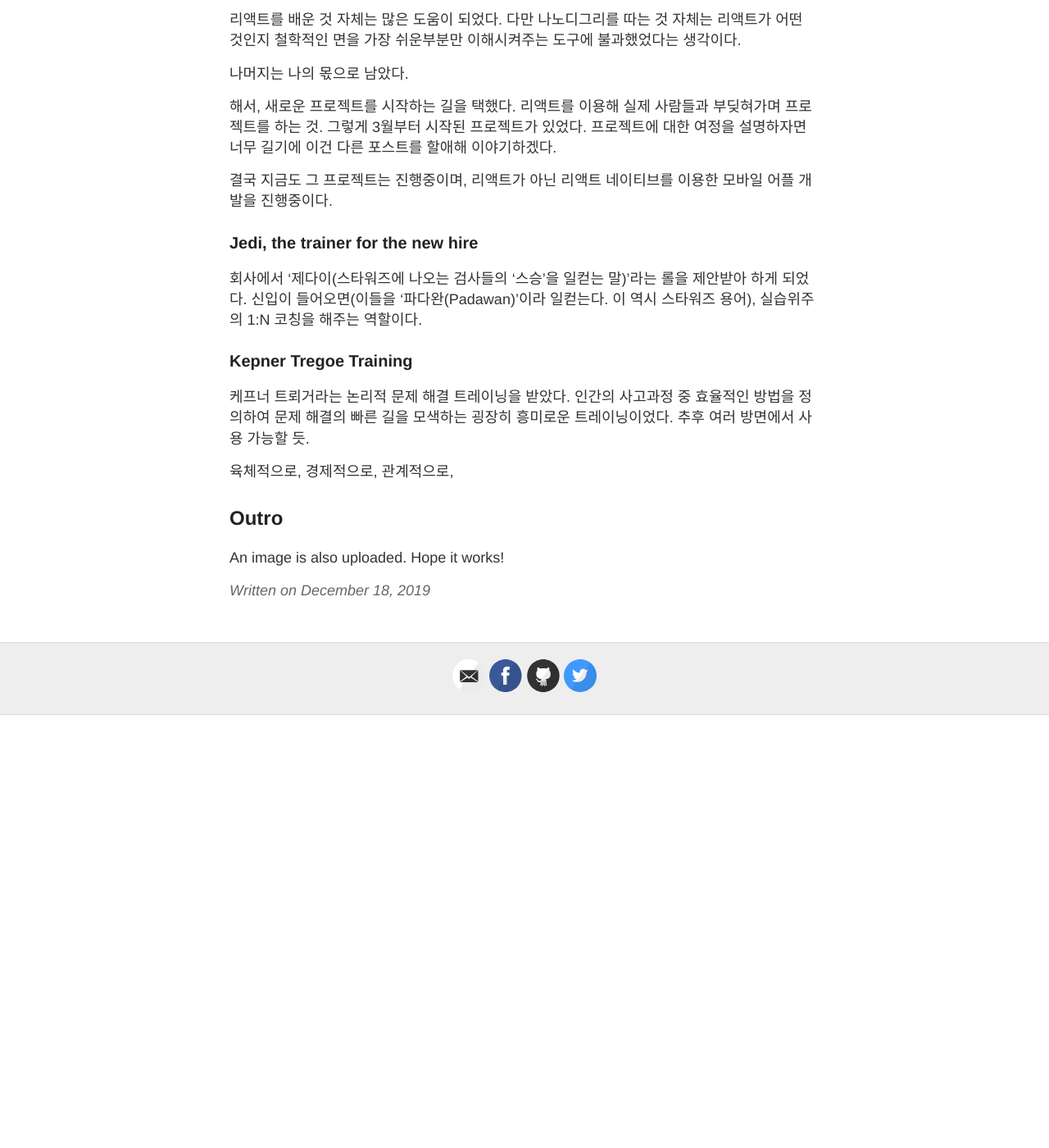
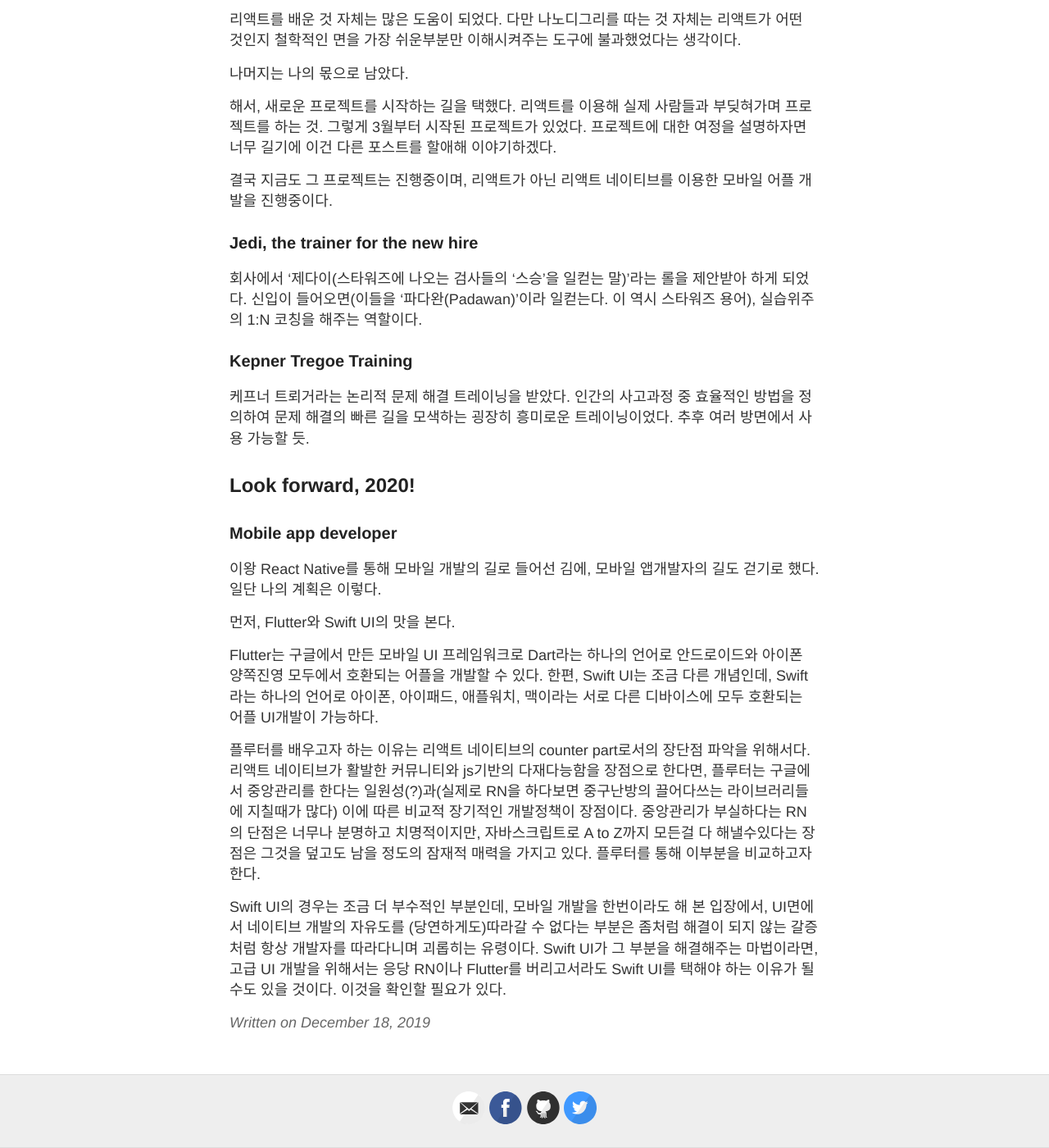
Before and after one commit to koreankenneth/koreankenneth.github.io, a Jekyll site: the page built from _posts/2019-12-18-new-year-resolution-2020.md, in a window 1280 px wide and 1400 px high, scrolled down 399 px. Shown: the whole window at 82% size. Built offline with Jekyll 4.4.1, drawn with Linux system fonts in a browser that asks for light colours; before the commit the page ends 1271 px from its top, so only the background shows below that.

Commit message:
2nd test commit

```diff
--- a/_posts/2019-12-18-new-year-resolution-2020.md
+++ b/_posts/2019-12-18-new-year-resolution-2020.md
@@ -31,13 +31,16 @@
 
 케프너 트뢰거라는 논리적 문제 해결 트레이닝을 받았다. 인간의 사고과정 중 효율적인 방법을 정의하여 문제 해결의 빠른 길을 모색하는 굉장히 흥미로운 트레이닝이었다. 추후 여러 방면에서 사용 가능할 듯.
 
+## Look forward, 2020!
 
+### Mobile app developer
 
+이왕 React Native를 통해 모바일 개발의 길로 들어선 김에, 모바일 앱개발자의 길도 걷기로 했다. 일단 나의 계획은 이렇다.
 
-육체적으로,
-경제적으로,
-관계적으로,
+먼저, Flutter와 Swift UI의 맛을 본다.
 
-## Outro
+Flutter는 구글에서 만든 모바일 UI 프레임워크로 Dart라는 하나의 언어로 안드로이드와 아이폰 양쪽진영 모두에서 호환되는 어플을 개발할 수 있다. 한편, Swift UI는 조금 다른 개념인데, Swift라는 하나의 언어로 아이폰, 아이패드, 애플워치, 맥이라는 서로 다른 디바이스에 모두 호환되는 어플 UI개발이 가능하다.
 
-An image is also uploaded. Hope it works!
+플루터를 배우고자 하는 이유는 리액트 네이티브의 counter part로서의 장단점 파악을 위해서다. 리액트 네이티브가 활발한 커뮤니티와 js기반의 다재다능함을 장점으로 한다면, 플루터는 구글에서 중앙관리를 한다는 일원성(?)과(실제로 RN을 하다보면 중구난방의 끌어다쓰는 라이브러리들에 지칠때가 많다) 이에 따른 비교적 장기적인 개발정책이 장점이다. 중앙관리가 부실하다는 RN의 단점은 너무나 분명하고 치명적이지만, 자바스크립트로 A to Z까지 모든걸 다 해낼수있다는 장점은 그것을 덮고도 남을 정도의 잠재적 매력을 가지고 있다. 플루터를 통해 이부분을 비교하고자 한다.
+
+Swift UI의 경우는 조금 더 부수적인 부분인데, 모바일 개발을 한번이라도 해 본 입장에서, UI면에서 네이티브 개발의 자유도를 (당연하게도)따라갈 수 없다는 부분은 좀처럼 해결이 되지 않는 갈증처럼 항상 개발자를 따라다니며 괴롭히는 유령이다. Swift UI가 그 부분을 해결해주는 마법이라면, 고급 UI 개발을 위해서는 응당 RN이나 Flutter를 버리고서라도 Swift UI를 택해야 하는 이유가 될 수도 있을 것이다. 이것을 확인할 필요가 있다.
```
